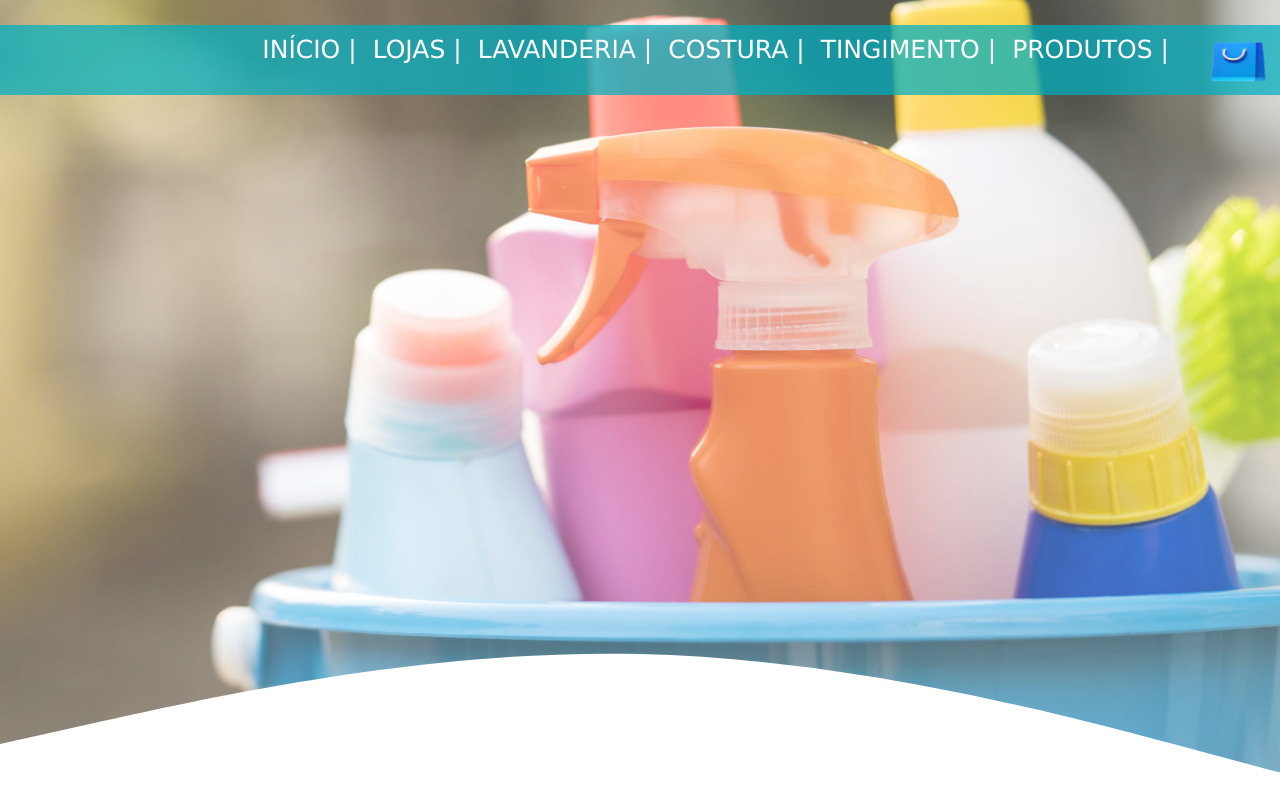
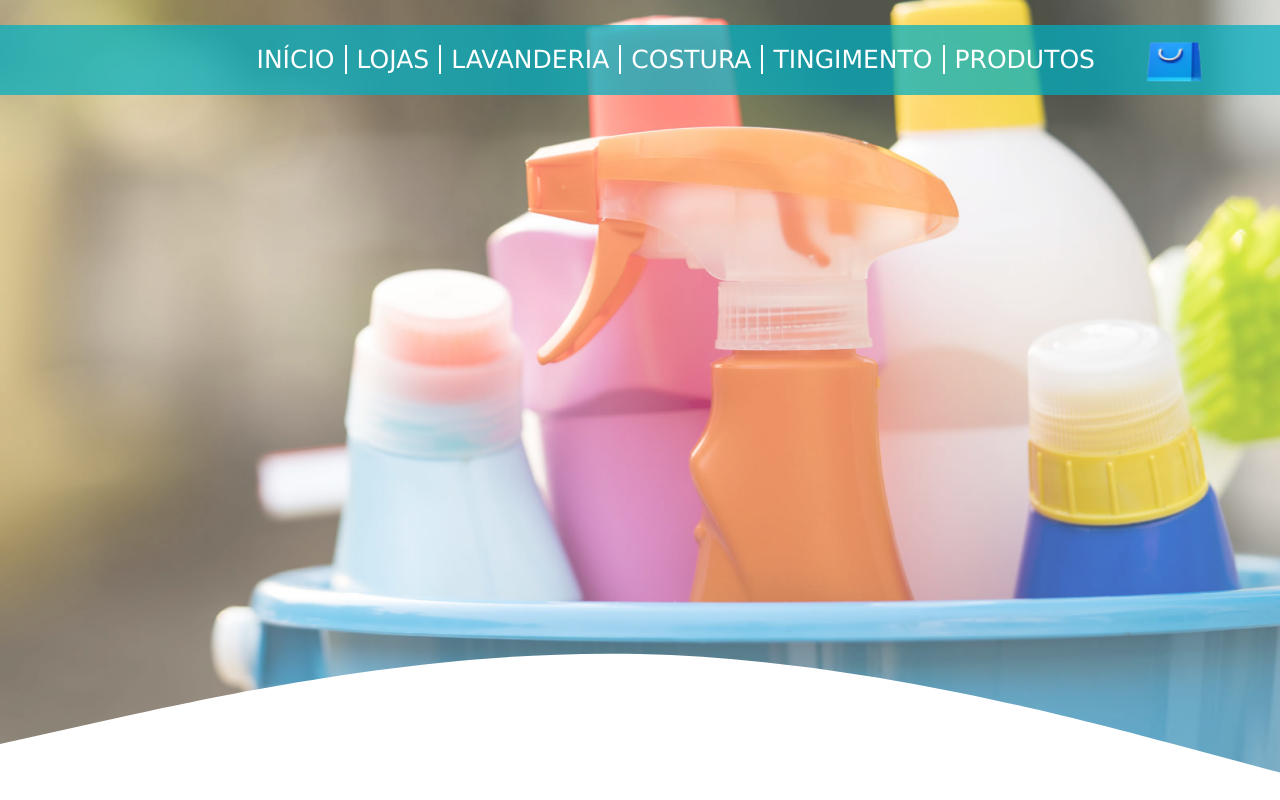
Before and after one commit to laissamendes/hackathon-lindox-2023, a Vue app: page /produtos in a window 1280 px wide. Shown: the top 800 px of the page. Built offline with nearby package versions, Linux system fonts and the light colour scheme; no server answers; the database is empty.

Commit message:
alteração no menu de todas as páginas

```diff
--- a/src/views/CosturaView.vue
+++ b/src/views/CosturaView.vue
@@ -11,17 +11,23 @@ function togglePopUpSacola() {
 
 <template>
    <div class="container">
-  <header >
+    <header>
     <div class="menu">
-    <router-link to="/">INÍCIO | </router-link>
-      <router-link to="/lojas">LOJAS | </router-link>
-      <router-link to="/lavanderia">LAVANDERIA | </router-link>
-      <router-link to="/costura">COSTURA | </router-link>
-      <router-link to="/tingimento">TINGIMENTO | </router-link>
-      <router-link to="/produtos">PRODUTOS | </router-link>
+      <input type="checkbox">
+      <a href="#" class="mb-menu">x</a>
+      <div>
+
+      <router-link to="/">INÍCIO</router-link>
+      <router-link to="/lojas">LOJAS</router-link>
+      <router-link to="/lavanderia">LAVANDERIA</router-link>
+      <router-link to="/costura">COSTURA</router-link>
+      <router-link to="/tingimento">TINGIMENTO</router-link>
+      <router-link to="/produtos">PRODUTOS</router-link>
+    </div>
       <img src="@/assets/imagens/sacola.png" alt="" width="95" height="50" @click="togglePopUpSacola">
-  </div>
-   </header>
+    </div>
+
+  </header>
    <sacola v-if="showPopUpSacola">
 
 </sacola>
@@ -107,6 +113,62 @@ header{
   position: sticky;
 top: 10px;
 }
-
+div.menu a.mb-menu, div.menu input{
+    display: none;
+  }
+  div.menu{
+    padding-right: 5vw;
+  }
+  div.menu a:not(.mb-menu){
+    border-right: 2px solid white;
+    padding: 0 10px;
+  }
+  div.menu div{
+    padding-top:10px;
+  }
+  div.menu a:last-child{
+    border-right: none;
+  }
+@media (max-width: 600px) {
+  div.menu input~div a{
+    display: none;
+  }
+  div.menu{
+    position: relative;
+    padding-right: 10vw;
+  }
+  div.menu input~div{
+    top: 60px;
+    /* altura do hedder */
+    position: absolute;
+    background: #6fc400b0;
+    left: -60px;
+    padding: 0 5px;
+  }
+  div.menu input{
+    width: 30px;
+    opacity: 0;
+    z-index: 2;
+    margin: 0;
+    padding: 0;
+  }
+  div.menu a.mb-menu{
+    z-index:1;
+  }
+  div.menu a.mb-menu, div.menu input{
+    display: block;
+    position: absolute;
+    top: 0;
+    left: -60px;
+    width: 20px;
+  }
+  div.menu input:checked~div a{
+    display: block;
+    margin: 10px 0;
+  }
+  .facet_sidebar {
+    display: none;
+  }
+}
 
 </style>
--- a/src/views/InicioView.vue
+++ b/src/views/InicioView.vue
@@ -386,7 +386,7 @@ div.menu a.mb-menu, div.menu input{
     top: 60px;
     /* altura do hedder */
     position: absolute;
-    background: rgba(41, 69, 1, 0.5);
+    background: #003e8faf;
     left: -60px;
     padding: 0 5px;
   }
--- a/src/views/LavanderiaView.vue
+++ b/src/views/LavanderiaView.vue
@@ -11,17 +11,23 @@ function togglePopUpSacola() {
 
 <template>
   <div class="container">
-   <header >
+   <header>
     <div class="menu">
-    <router-link to="/">INÍCIO | </router-link>
-      <router-link to="/lojas">LOJAS | </router-link>
-      <router-link to="/lavanderia">LAVANDERIA | </router-link>
-      <router-link to="/costura">COSTURA | </router-link>
-      <router-link to="/tingimento">TINGIMENTO | </router-link>
-      <router-link to="/produtos">PRODUTOS | </router-link>
+      <input type="checkbox">
+      <a href="#" class="mb-menu">x</a>
+      <div>
+
+      <router-link to="/">INÍCIO</router-link>
+      <router-link to="/lojas">LOJAS</router-link>
+      <router-link to="/lavanderia">LAVANDERIA</router-link>
+      <router-link to="/costura">COSTURA</router-link>
+      <router-link to="/tingimento">TINGIMENTO</router-link>
+      <router-link to="/produtos">PRODUTOS</router-link>
+    </div>
       <img src="@/assets/imagens/sacola.png" alt="" width="95" height="50" @click="togglePopUpSacola">
-  </div>
-   </header>
+    </div>
+
+  </header>
    <sacola v-if="showPopUpSacola">
 
 </sacola>
@@ -205,7 +211,63 @@ h2{
   font-size: 50px;
 
 }
-
+div.menu a.mb-menu, div.menu input{
+    display: none;
+  }
+  div.menu{
+    padding-right: 5vw;
+  }
+  div.menu a:not(.mb-menu){
+    border-right: 2px solid white;
+    padding: 0 10px;
+  }
+  div.menu div{
+    padding-top:10px;
+  }
+  div.menu a:last-child{
+    border-right: none;
+  }
+@media (max-width: 600px) {
+  div.menu input~div a{
+    display: none;
+  }
+  div.menu{
+    position: relative;
+    padding-right: 10vw;
+  }
+  div.menu input~div{
+    top: 60px;
+    /* altura do hedder */
+    position: absolute;
+    background: #00a2ffb2;
+    left: -60px;
+    padding: 0 5px;
+  }
+  div.menu input{
+    width: 30px;
+    opacity: 0;
+    z-index: 2;
+    margin: 0;
+    padding: 0;
+  }
+  div.menu a.mb-menu{
+    z-index:1;
+  }
+  div.menu a.mb-menu, div.menu input{
+    display: block;
+    position: absolute;
+    top: 0;
+    left: -60px;
+    width: 20px;
+  }
+  div.menu input:checked~div a{
+    display: block;
+    margin: 10px 0;
+  }
+  .facet_sidebar {
+    display: none;
+  }
+}
 
 
 </style>
--- a/src/views/LojasView.vue
+++ b/src/views/LojasView.vue
@@ -24,17 +24,23 @@ function togglePopUpSacola() {
 <template>
      <div class="container">
 
-  <header >
+      <header>
     <div class="menu">
-    <router-link to="/">INÍCIO | </router-link>
-      <router-link to="/lojas">LOJAS | </router-link>
-      <router-link to="/lavanderia">LAVANDERIA | </router-link>
-      <router-link to="/costura">COSTURA | </router-link>
-      <router-link to="/tingimento">TINGIMENTO | </router-link>
-      <router-link to="/produtos">PRODUTOS | </router-link>
+      <input type="checkbox">
+      <a href="#" class="mb-menu">x</a>
+      <div>
+
+      <router-link to="/">INÍCIO</router-link>
+      <router-link to="/lojas">LOJAS</router-link>
+      <router-link to="/lavanderia">LAVANDERIA</router-link>
+      <router-link to="/costura">COSTURA</router-link>
+      <router-link to="/tingimento">TINGIMENTO</router-link>
+      <router-link to="/produtos">PRODUTOS</router-link>
+    </div>
       <img src="@/assets/imagens/sacola.png" alt="" width="95" height="50" @click="togglePopUpSacola">
-  </div>
-   </header>
+    </div>
+
+  </header>
    <sacola v-if="showPopUpSacola">
 
 </sacola>
@@ -152,8 +158,62 @@ header{
   position: sticky;
 top: 10px;
 z-index: 99;
-
-
 }
-
+div.menu a.mb-menu, div.menu input{
+    display: none;
+  }
+  div.menu{
+    padding-right: 5vw;
+  }
+  div.menu a:not(.mb-menu){
+    border-right: 2px solid white;
+    padding: 0 10px;
+  }
+  div.menu div{
+    padding-top:10px;
+  }
+  div.menu a:last-child{
+    border-right: none;
+  }
+@media (max-width: 600px) {
+  div.menu input~div a{
+    display: none;
+  }
+  div.menu{
+    position: relative;
+    padding-right: 10vw;
+  }
+  div.menu input~div{
+    top: 60px;
+    /* altura do hedder */
+    position: absolute;
+    background: #003e8faf;
+    left: -60px;
+    padding: 0 5px;
+  }
+  div.menu input{
+    width: 30px;
+    opacity: 0;
+    z-index: 2;
+    margin: 0;
+    padding: 0;
+  }
+  div.menu a.mb-menu{
+    z-index:1;
+  }
+  div.menu a.mb-menu, div.menu input{
+    display: block;
+    position: absolute;
+    top: 0;
+    left: -60px;
+    width: 20px;
+  }
+  div.menu input:checked~div a{
+    display: block;
+    margin: 10px 0;
+  }
+  .facet_sidebar {
+    display: none;
+  }
+}
 </style>
--- a/src/views/ProdutosView.vue
+++ b/src/views/ProdutosView.vue
@@ -14,22 +14,22 @@ function togglePopUpSacola() {
 <template>
   <div class="container">
     <header>
-      <div class="menu">
-        <router-link to="/">INÍCIO | </router-link>
-        <router-link to="/lojas">LOJAS | </router-link>
-        <router-link to="/lavanderia">LAVANDERIA | </router-link>
-        <router-link to="/costura">COSTURA | </router-link>
-        <router-link to="/tingimento">TINGIMENTO | </router-link>
-        <router-link to="/produtos">PRODUTOS | </router-link>
-        <img
-          src="@/assets/imagens/sacola.png"
-          alt=""
-          width="95"
-          height="50"
-          @click="togglePopUpSacola"
-        />
-      </div>
-    </header>
+    <div class="menu">
+      <input type="checkbox">
+      <a href="#" class="mb-menu">x</a>
+      <div>
+
+      <router-link to="/">INÍCIO</router-link>
+      <router-link to="/lojas">LOJAS</router-link>
+      <router-link to="/lavanderia">LAVANDERIA</router-link>
+      <router-link to="/costura">COSTURA</router-link>
+      <router-link to="/tingimento">TINGIMENTO</router-link>
+      <router-link to="/produtos">PRODUTOS</router-link>
+    </div>
+      <img src="@/assets/imagens/sacola.png" alt="" width="95" height="50" @click="togglePopUpSacola">
+    </div>
+
+  </header>
     <sacola v-if="showPopUpSacola"> </sacola>
     <div id="produtos">
       <div class="svg-wave">
@@ -76,4 +76,61 @@ header {
   align-items: center;
   margin-top: 450px;
 }
+div.menu a.mb-menu, div.menu input{
+    display: none;
+  }
+  div.menu{
+    padding-right: 5vw;
+  }
+  div.menu a:not(.mb-menu){
+    border-right: 2px solid white;
+    padding: 0 10px;
+  }
+  div.menu div{
+    padding-top:10px;
+  }
+  div.menu a:last-child{
+    border-right: none;
+  }
+@media (max-width: 600px) {
+  div.menu input~div a{
+    display: none;
+  }
+  div.menu{
+    position: relative;
+    padding-right: 10vw;
+  }
+  div.menu input~div{
+    top: 60px;
+    /* altura do hedder */
+    position: absolute;
+    background: #00afc2b9;
+    left: -60px;
+    padding: 0 5px;
+  }
+  div.menu input{
+    width: 30px;
+    opacity: 0;
+    z-index: 2;
+    margin: 0;
+    padding: 0;
+  }
+  div.menu a.mb-menu{
+    z-index:1;
+  }
+  div.menu a.mb-menu, div.menu input{
+    display: block;
+    position: absolute;
+    top: 0;
+    left: -60px;
+    width: 20px;
+  }
+  div.menu input:checked~div a{
+    display: block;
+    margin: 10px 0;
+  }
+  .facet_sidebar {
+    display: none;
+  }
+}
 </style>
--- a/src/views/TingimentoView.vue
+++ b/src/views/TingimentoView.vue
@@ -12,17 +12,23 @@ function togglePopUpSacola() {
 <template>
          <div class="container">
 
-  <header >
+          <header>
     <div class="menu">
-    <router-link to="/">INÍCIO | </router-link>
-      <router-link to="/lojas">LOJAS | </router-link>
-      <router-link to="/lavanderia">LAVANDERIA | </router-link>
-      <router-link to="/costura">COSTURA | </router-link>
-      <router-link to="/tingimento">TINGIMENTO | </router-link>
-      <router-link to="/produtos">PRODUTOS | </router-link>
+      <input type="checkbox">
+      <a href="#" class="mb-menu">x</a>
+      <div>
+
+      <router-link to="/">INÍCIO</router-link>
+      <router-link to="/lojas">LOJAS</router-link>
+      <router-link to="/lavanderia">LAVANDERIA</router-link>
+      <router-link to="/costura">COSTURA</router-link>
+      <router-link to="/tingimento">TINGIMENTO</router-link>
+      <router-link to="/produtos">PRODUTOS</router-link>
+    </div>
       <img src="@/assets/imagens/sacola.png" alt="" width="95" height="50" @click="togglePopUpSacola">
-  </div>
-   </header>
+    </div>
+
+  </header>
    <sacola v-if="showPopUpSacola">
 
 </sacola>
@@ -79,15 +85,66 @@ function togglePopUpSacola() {
 h1{
   color: #ff3131ad;
 }
-footer{
-  background-color: #ff3131ad;
-
-}
 header{
   background-color: #ff3131ad;
   position: sticky;
 top: 10px;
 }
-
-
+div.menu a.mb-menu, div.menu input{
+    display: none;
+  }
+  div.menu{
+    padding-right: 5vw;
+  }
+  div.menu a:not(.mb-menu){
+    border-right: 2px solid white;
+    padding: 0 10px;
+  }
+  div.menu div{
+    padding-top:10px;
+  }
+  div.menu a:last-child{
+    border-right: none;
+  }
+@media (max-width: 600px) {
+  div.menu input~div a{
+    display: none;
+  }
+  div.menu{
+    position: relative;
+    padding-right: 10vw;
+  }
+  div.menu input~div{
+    top: 60px;
+    /* altura do hedder */
+    position: absolute;
+    background: #ff3131ad;
+    left: -60px;
+    padding: 0 5px;
+  }
+  div.menu input{
+    width: 30px;
+    opacity: 0;
+    z-index: 2;
+    margin: 0;
+    padding: 0;
+  }
+  div.menu a.mb-menu{
+    z-index:1;
+  }
+  div.menu a.mb-menu, div.menu input{
+    display: block;
+    position: absolute;
+    top: 0;
+    left: -60px;
+    width: 20px;
+  }
+  div.menu input:checked~div a{
+    display: block;
+    margin: 10px 0;
+  }
+  .facet_sidebar {
+    display: none;
+  }
+}
 </style>
```
